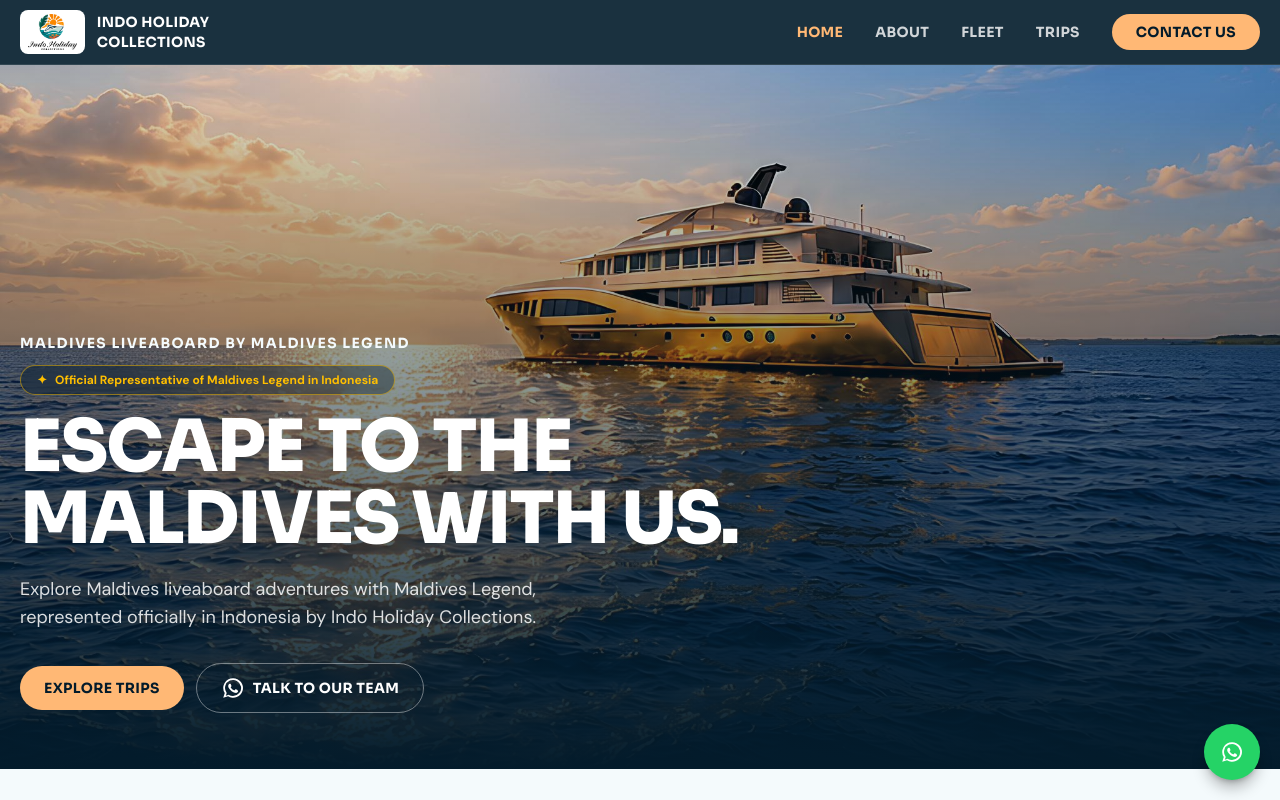
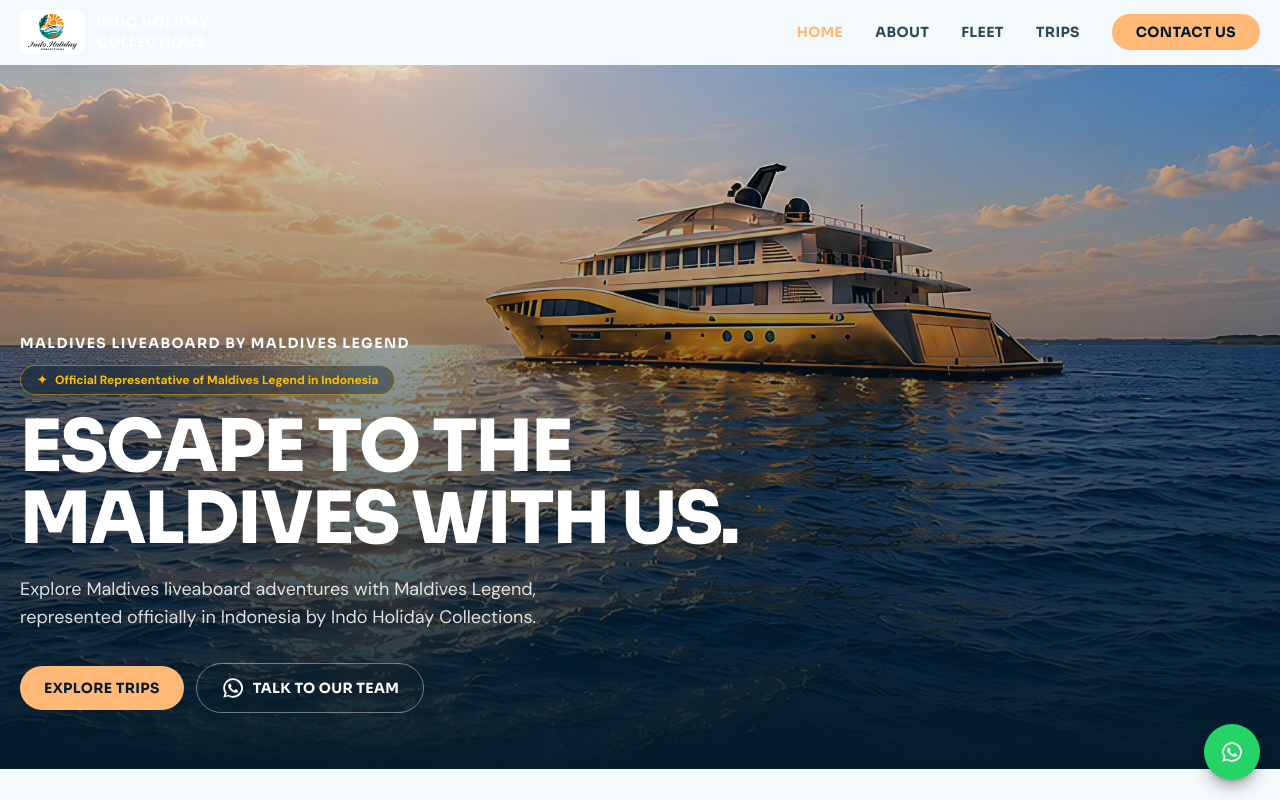
Before and after one commit to indocollections7-droid/ihc-website, a React (Vite) app: page / in a window 1280 px wide. Shown: the top 800 px of the page. Built offline with nearby package versions, Linux system fonts and the light colour scheme.

Commit message:
Update Navbar styles and background color

```diff
--- a/src/components/Navbar.tsx
+++ b/src/components/Navbar.tsx
@@ -4,9 +4,9 @@ import { waLink, generalMessage } from '../lib/whatsapp'
 const links = [['/', 'HOME'], ['/about', 'ABOUT'], ['/fleet', 'FLEET'], ['/trips', 'TRIPS']]
 export default function Navbar() {
   const [open, setOpen] = useState(false)
-  const cls = ({ isActive }: { isActive: boolean }) => `font-display text-sm font-bold tracking-wide transition ${isActive ? 'text-warm' : 'text-white/80 hover:text-white'}`
+  const cls = ({ isActive }: { isActive: boolean }) => `font-display text-sm font-bold tracking-wide transition ${isActive ? 'text-warm' : 'text-deep/80 hover:text-deep'}`
   return (
-    <header className="sticky top-0 z-40 border-b border-white/10 bg-deep/90 backdrop-blur">
+    <header className="sticky top-0 z-40 border-b border-white/10 bg-mist/90 backdrop-blur">
       <div className="wrap flex h-16 items-center justify-between">
         <Link to="/" className="flex items-center gap-3" onClick={() => setOpen(false)}><span className="rounded-lg bg-white px-2 py-1"><img src="/logo.png" alt="Indo Holiday Collections" className="h-9 w-auto" /></span><span className="font-display text-xs font-bold uppercase leading-tight tracking-wide text-white md:hidden lg:block lg:text-sm">Indo Holiday<br />Collections</span></Link>
         <nav className="hidden items-center gap-6 md:flex lg:gap-8">
```
